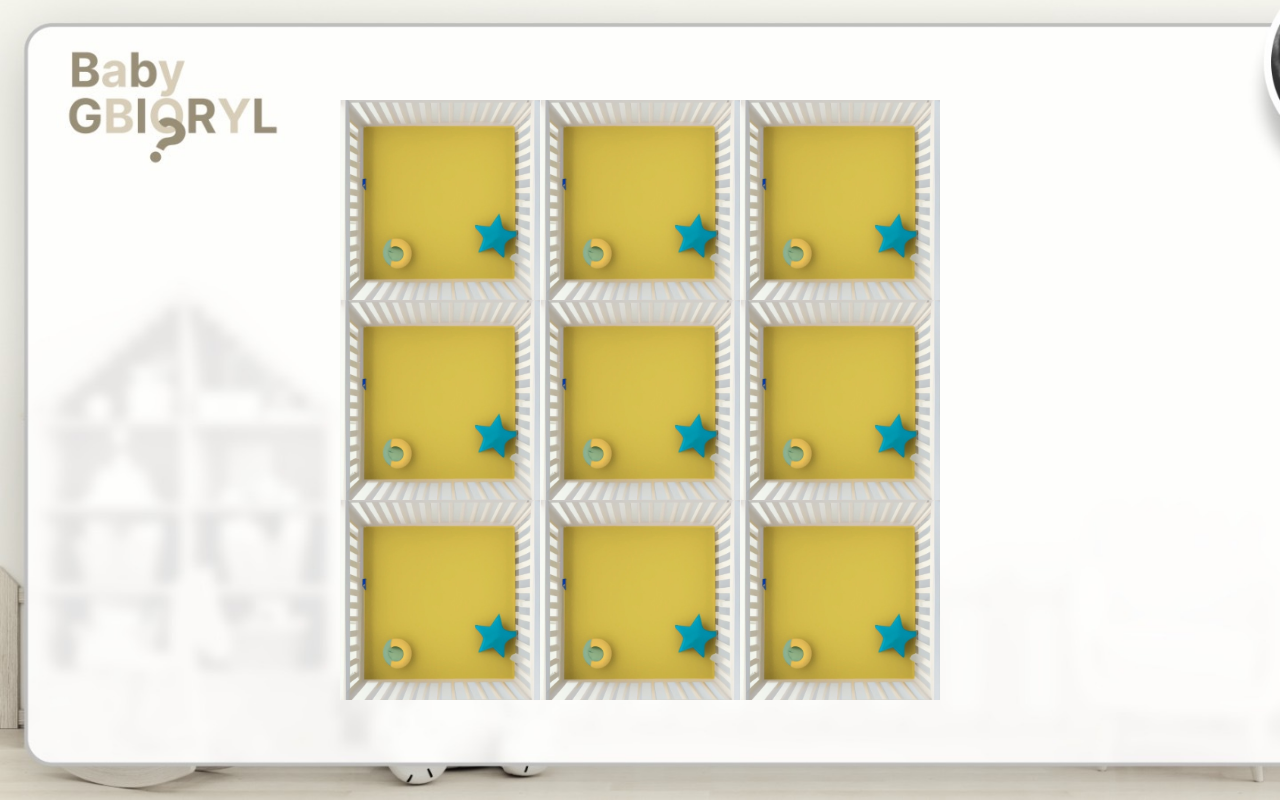
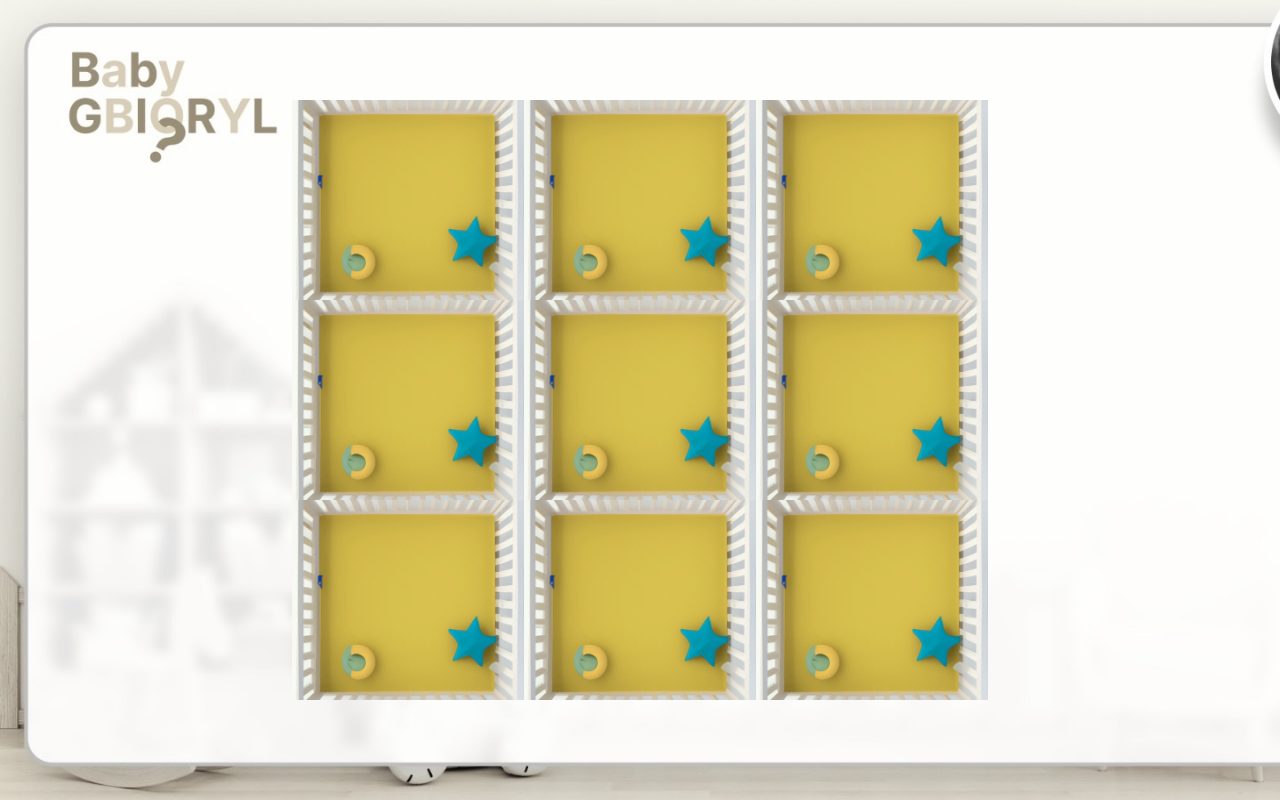
Before and after one commit to thiagodsti/cha-revelacao, a React (Vite) app: page /tictactoe in a window 1280 px wide. Built offline with nearby package versions, Linux system fonts and the light colour scheme.

Commit message:
Make it bigger

```diff
--- a/src/components/tictactoe/Tile.tsx
+++ b/src/components/tictactoe/Tile.tsx
@@ -15,9 +15,9 @@ const fadeOutInAnimation = keyframes`
 
 const Image = styled.img.withConfig({
   shouldForwardProp: (prop) => !["isTransitioning"].includes(prop),
-})<{ isTransitioning: boolean }>`
-  width: 6rem;
-  height: 6rem;
+}) <{ isTransitioning: boolean }>`
+  width: 8rem;
+  height: 8rem;
   background-color: white;
   padding: 4px;
   cursor: pointer;
@@ -41,7 +41,7 @@ const ImageFrame = styled("div")`
   display: flex;
   justify-content: center;
   align-items: center;
-  width: 12.5rem;
+  width: 14.5rem;
   height: 12.5rem;
   background-image: url("tictactoe/bg-tictactoe.jpg");
   background-size: cover;
```
